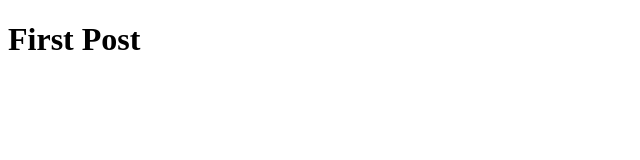
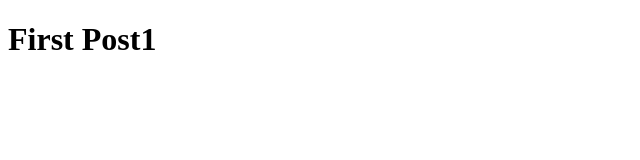
Before and after one commit to nightmarelie/next-learn, a Next.js app: page /posts/first-post in a window 1280 px wide. Shown: the top 160 px of the page, without its empty margins (0-640 px from the left). Built offline with nearby package versions, Linux system fonts and the light colour scheme.

Commit message:
fix: post

```diff
--- a/pages/posts/first-post.js
+++ b/pages/posts/first-post.js
@@ -1,3 +1,3 @@
 export default function FirstPost() {
-  return <h1>First Post</h1>;
+  return <h1>First Post1</h1>;
 }
```
